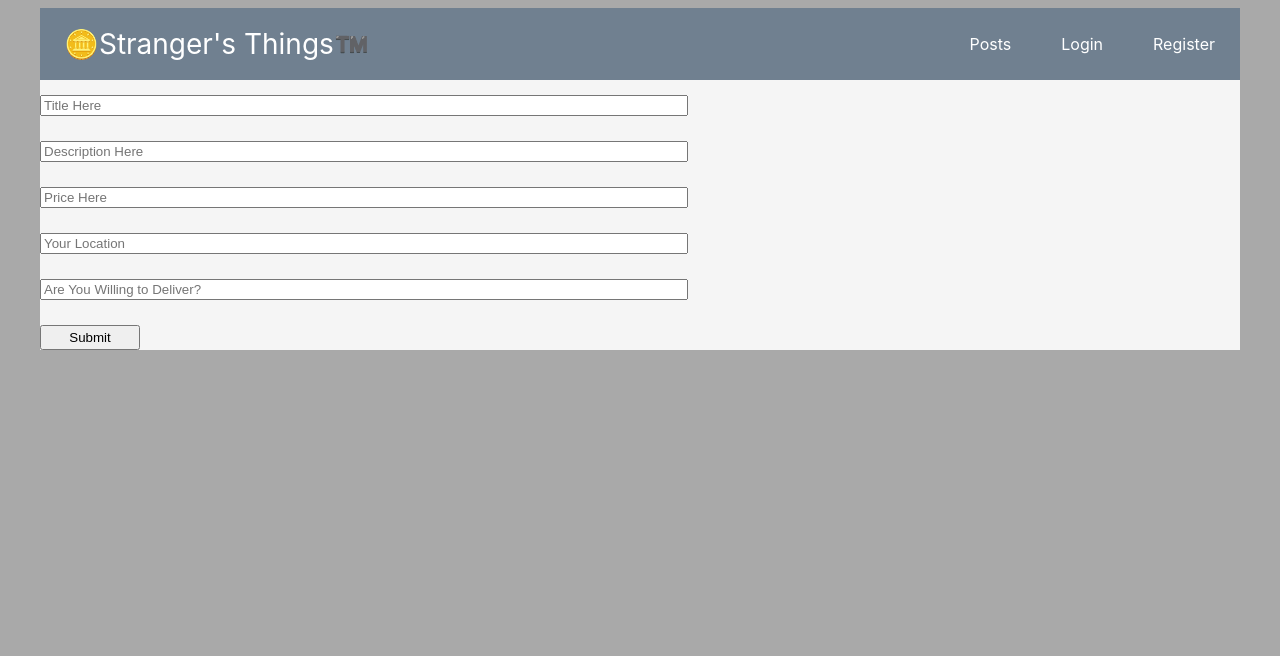
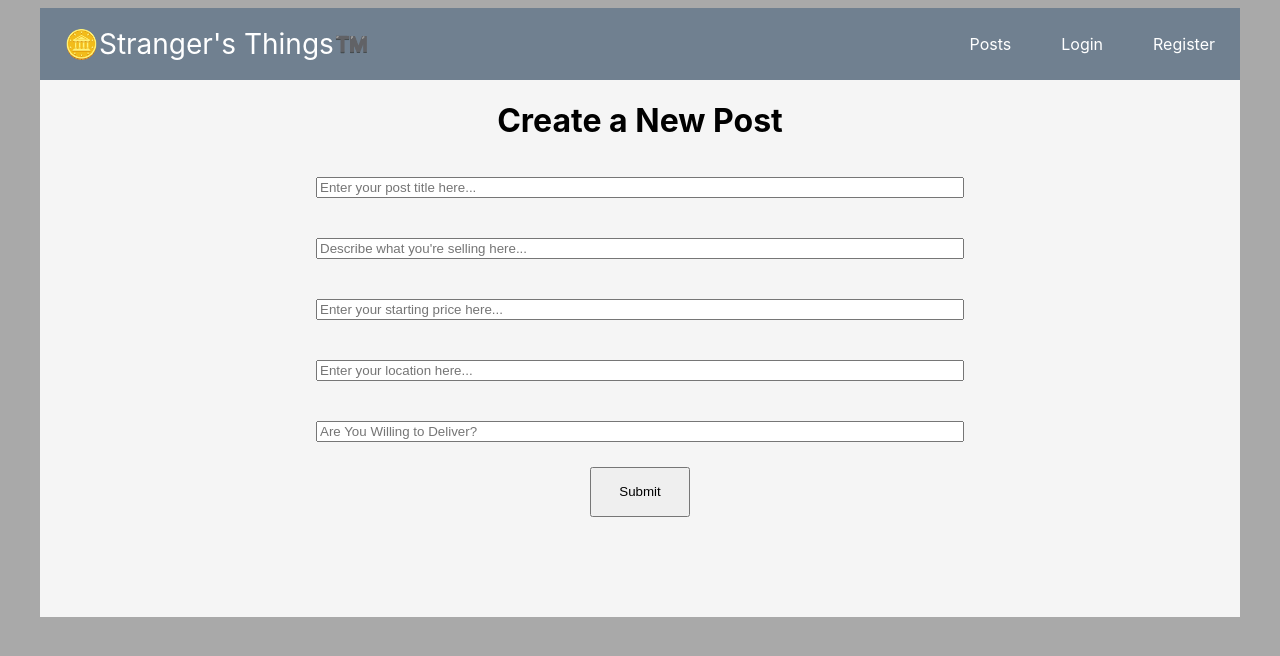
Before and after one commit to ColinH58/strangers-things, a React (Create React App) app: page /postform in a window 1280 px wide. Shown: the top 656 px of the page. Built offline with nearby package versions, Linux system fonts and the light colour scheme.

Commit message:
finishing up, I think

```diff
--- a/src/Components/PostForm.jsx
+++ b/src/Components/PostForm.jsx
@@ -37,7 +37,7 @@ const PostForm = () => {
     const { state } = loc;
     if (state?.updateStatus) {
       const { post } = state;
-      const { _id } = post;
+      // const { id } = post;
       await updatePost(postInfo, post._id);
     } else {
       await createNewPost(postInfo);
@@ -70,24 +70,25 @@ const PostForm = () => {
   };
 
   return (
-    <div>
+    <div className="PostForm">
+      <h1>Create a New Post</h1>
       <input
-        placeholder="Title Here"
+        placeholder="Enter your post title here..."
         value={title}
         onChange={handleTitle}
       ></input>
       <input
-        placeholder="Description Here"
+        placeholder="Describe what you're selling here..."
         value={description}
         onChange={handleDesc}
       ></input>
       <input
-        placeholder="Price Here"
+        placeholder="Enter your starting price here..."
         value={price}
         onChange={handlePrice}
       ></input>
       <input
-        placeholder="Your Location"
+        placeholder="Enter your location here..."
         value={location}
         onChange={handleLocation}
       ></input>
@@ -96,7 +97,7 @@ const PostForm = () => {
         value={willDeliver}
         onChange={handleDeliver}
       ></input>
-      <button onClick={handlePost} styles={{ width: "100px", height: "50px" }}>
+      <button onClick={handlePost}>
         Submit
       </button>
     </div>
--- a/src/Components/PostList.jsx
+++ b/src/Components/PostList.jsx
@@ -29,7 +29,6 @@ const PostList = () => {
       setPosts(posts.data.posts);
       setFilterPosts(posts.data.posts);
     }
-    //only change
     fetchData();
   }, []);
 
@@ -71,7 +70,7 @@ const PostList = () => {
       {filterPosts.map((post) => (
         <div className="Posts" key={post._id}>
           <h2>{post.title}</h2>
-          <p>Posted By:<br/>{post.author.username}</p>
+          <p>Posted By: {post.author.username}</p>
           <h3>Item Description:<br/>{post.description}</h3>
           <h4>Asking Price: {post.price}</h4>
           <p>Location: {post.location}</p>
--- a/src/index.css
+++ b/src/index.css
@@ -16,7 +16,8 @@ html {
 
 .Homepage,
 .Login,
-.Register {
+.Register,
+.PostForm {
   display: flex;
   flex-direction: column;
   justify-content: center;
@@ -24,7 +25,8 @@ html {
 }
 
 .Login,
-.Register {
+.Register,
+.PostForm {
   padding-bottom: 75px;
 }
 
@@ -105,5 +107,6 @@ hr {
 
 button {
   width: 100px;
-  height: 25px;
+  height: 50px;
+  margin-bottom: 25px;
 }
```
